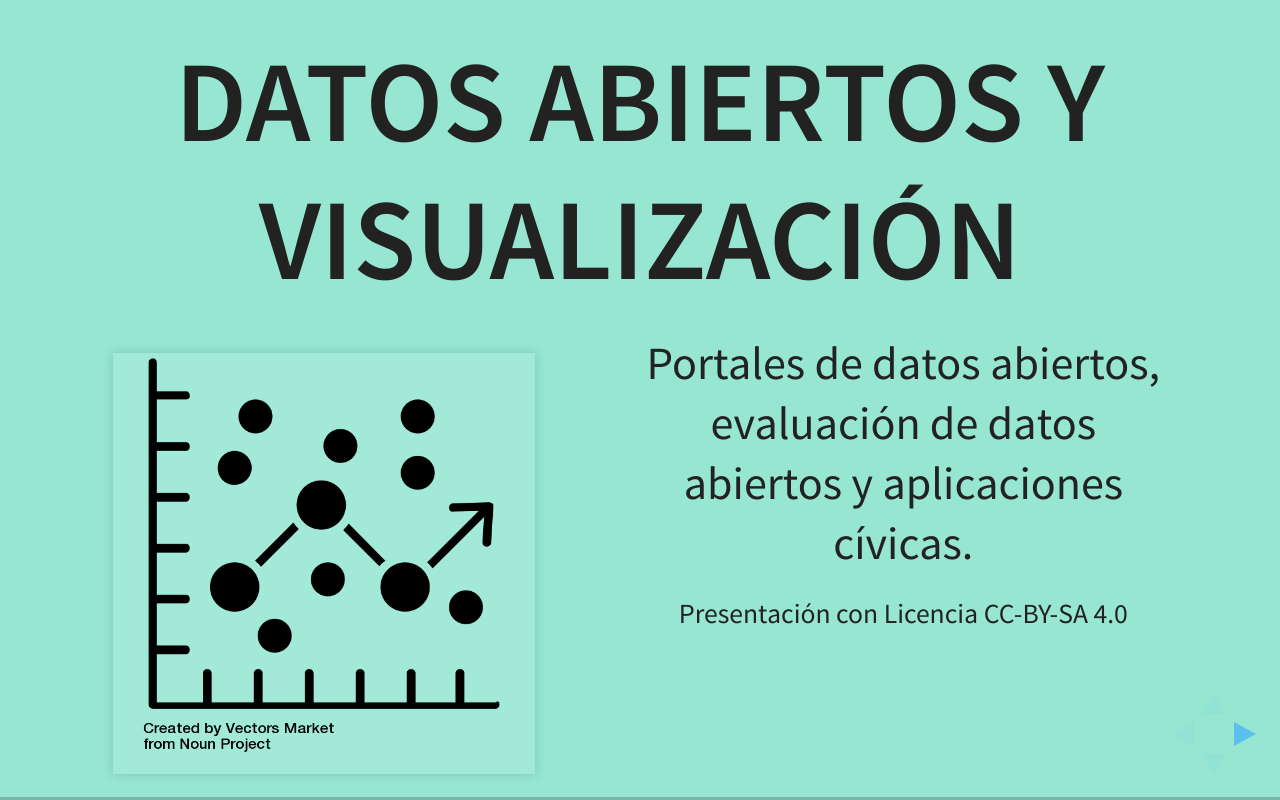
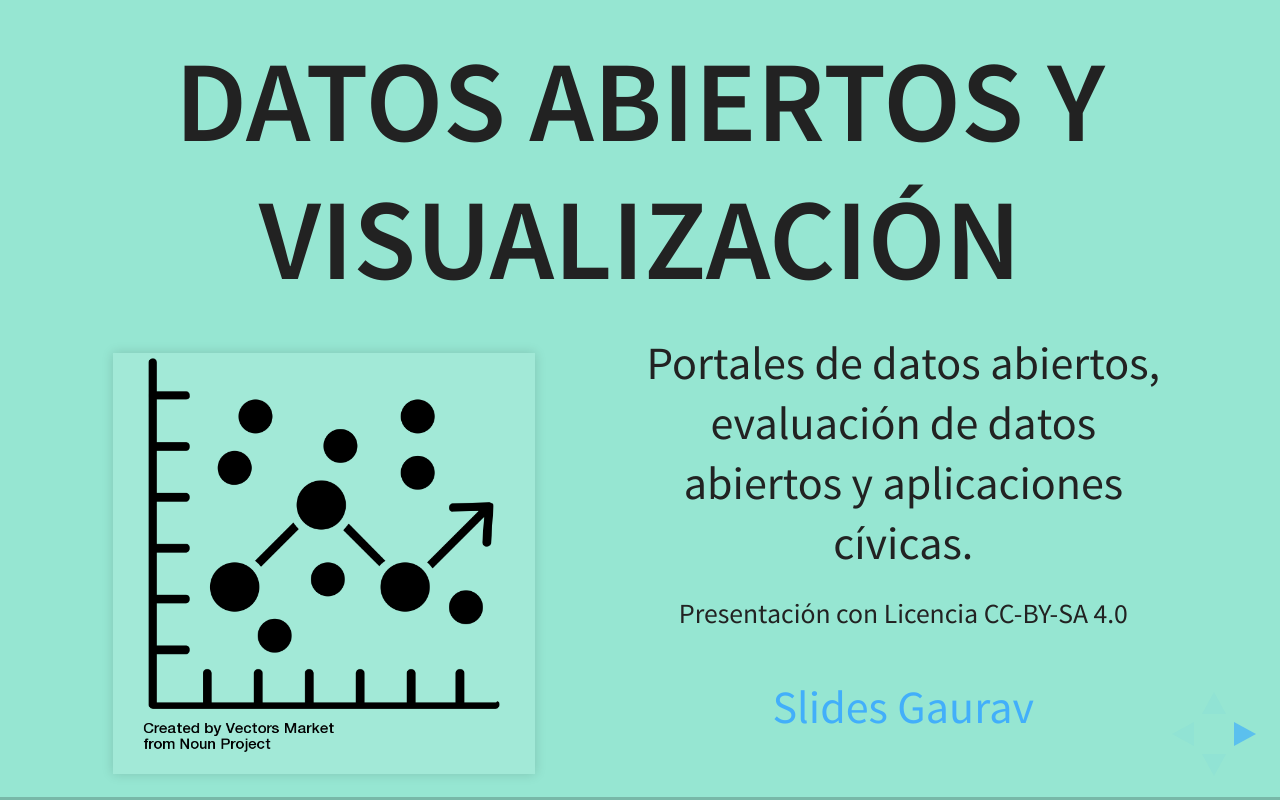
Before and after one commit to martinszy/openconlatam2018, a website: page index.html in a window 1280 px wide. Drawn offline with Linux system fonts and the light colour scheme.

Commit message:
Fix links

```diff
--- a/index.html
+++ b/index.html
@@ -50,6 +50,7 @@
 					<p><small>Presentación con Licencia CC-BY-SA 4.0</small>
 
 					</p>
+					<p> <a href="https://github.com/martinszy/openconlatam2018/blob/master/OpenCon%20LatAm%202018%20-%20Gaurav's%20Slides.pdf">Slides Gaurav</a> </p>
 				</section>
 
 				<section>
```
Also changed, not shown: README.md.
